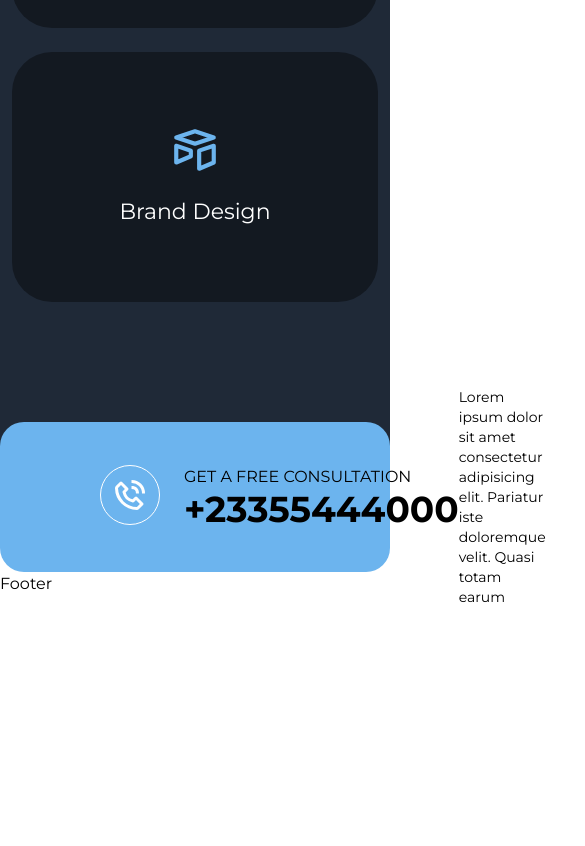
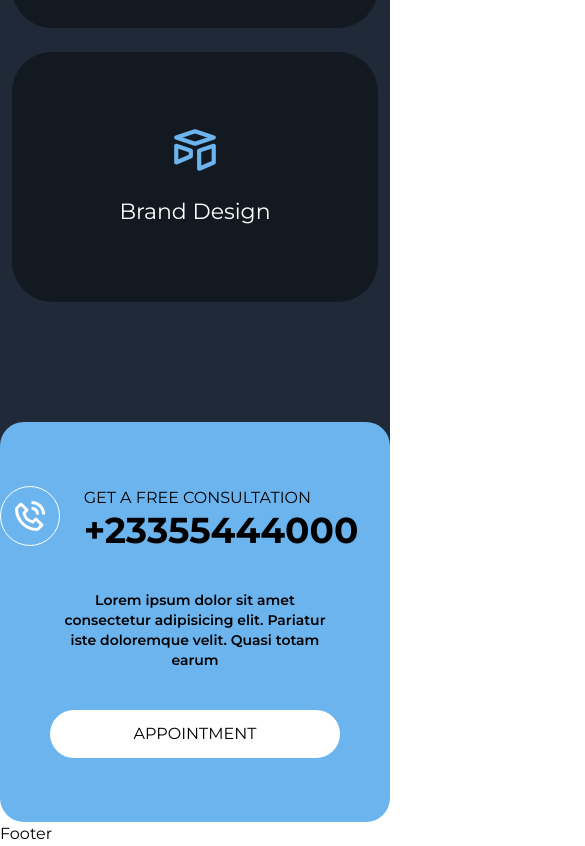
Before and after one commit to ranselorm/biz, a Next.js app: page / in a window 390 px wide. Shown: the part 2114-2960 px from the top of the page, 585 px wide, since content can reach past the window. Before the commit the page ends 2721 px from the top, so only its background shows below. Built offline with nearby package versions, Linux system fonts and the light colour scheme.

Commit message:
Make Services responsive

```diff
--- a/components/Consult.jsx
+++ b/components/Consult.jsx
@@ -3,24 +3,10 @@ import { BiPhoneCall } from "react-icons/bi";
 
 const Consult = () => {
   return (
-    <div className="-mt-[80px] z-50">
-      <div className="px-[100px] max-w-[1100px] w-full h-[150px] bg-[#6CB4EE] mx-auto rounded-3xl flex  items-center">
-        {/* <div className="flex items-center justify-between">
-          <div className="flex items-center">
-            <div className="w-[65px] h-[65px] bg-transparent border border-white rounded-full flex items-center justify-center">
-              <BiPhoneCall className="text-white text-4xl font-black animate-pulse" />
-            </div>
-            <div>
-              <p>Text1</p>
-              <p>Text2</p>
-            </div>
-          </div>
-          <div>Line</div>
-          <div>Para</div>
-          <div>Button</div>
-        </div> */}
-        <div className="flex justify-between items-center w-full">
-          <div className="flex gap-x-6">
+    <div className="-mt-[80px]">
+      <div className="lg:px-[100px] px-[50px] lg:max-w-[1100px] w-full lg:h-[150px] h-[400px] bg-[#6CB4EE] mx-auto rounded-3xl flex items-center">
+        <div className="flex flex-col gap-y-10 lg:gap-y-0 lg:flex-row justify-between items-center w-full">
+          <div className="flex gap-x-6 mr-8">
             <div className="w-[60px] h-[60px] bg-transparent border border-white rounded-full flex items-center justify-center">
               <BiPhoneCall className="text-white text-4xl font-black animate-pulse" />
             </div>
@@ -29,12 +15,12 @@ const Consult = () => {
               <p className="text-4xl font-bold">+23355444000</p>
             </div>
           </div>
-          <div className="w-[2px] h-[100px] bg-red-700" />
-          <h4 className="text-sm max-w-2xl w-full">
+          <div className="w-[2px] h-[100px] bg-red-700 hidden lg:flex" />
+          <h4 className="text-sm mx-8 w-full font-semibold text-center lg:text-left">
             Lorem ipsum dolor sit amet consectetur adipisicing elit. Pariatur
             iste doloremque velit. Quasi totam earum
           </h4>
-          <button className="bg-white px-[50px] py-3 rounded-full uppercase">
+          <button className="bg-white px-[50px] py-3 rounded-full w-full uppercase">
             Appointment
           </button>
         </div>
```
